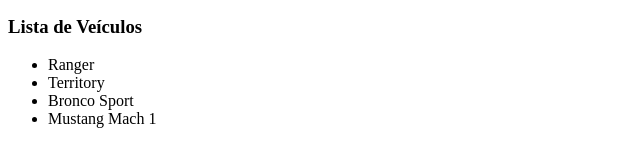
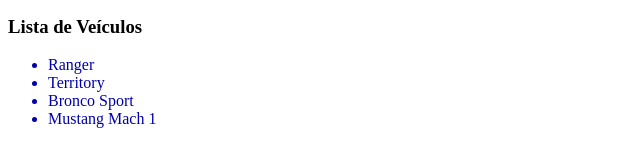
Before and after one commit to NotebookAutoservicecaz/SenaiCimatecFordEnter, a plain HTML site: page index.html in a window 1280 px wide. Shown: the part 29-196 px from the top of the page, without its empty margins (0-640 px from the left). Drawn offline with Linux system fonts and the light colour scheme.

Commit message:
modificacao codigo de cores

```diff
--- a/stilus.css
+++ b/stilus.css
@@ -1,5 +1,5 @@
 section{
-    li{
-        color: "#0000AA";
+    ul{
+        color: #0000AA;
     }
 }
```
